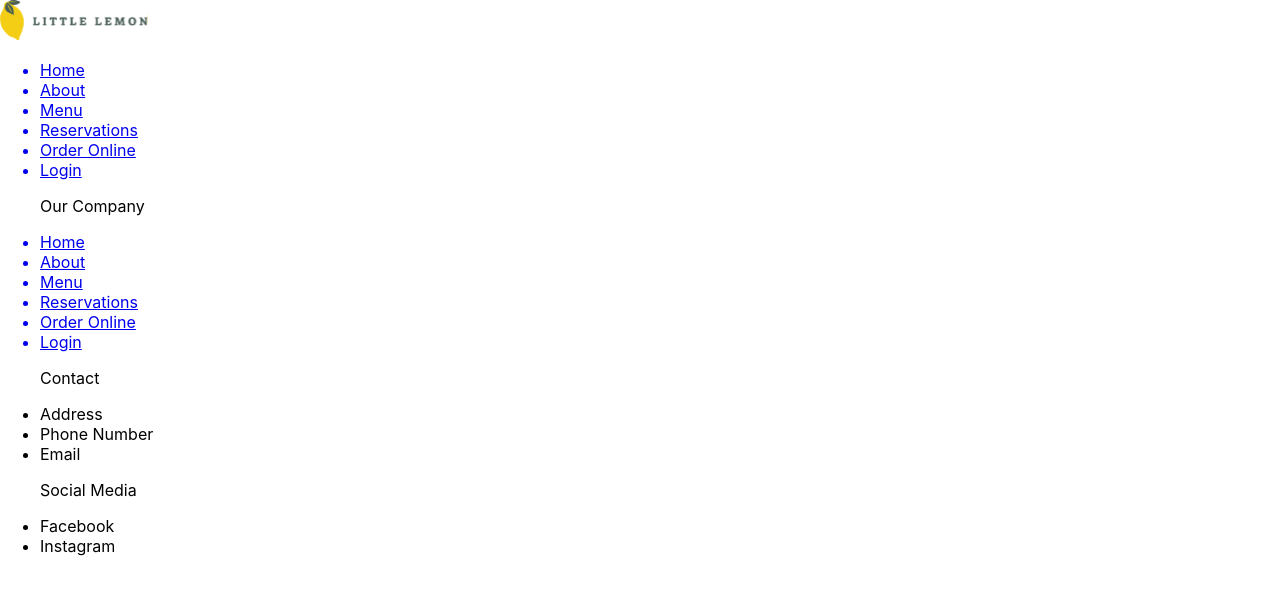
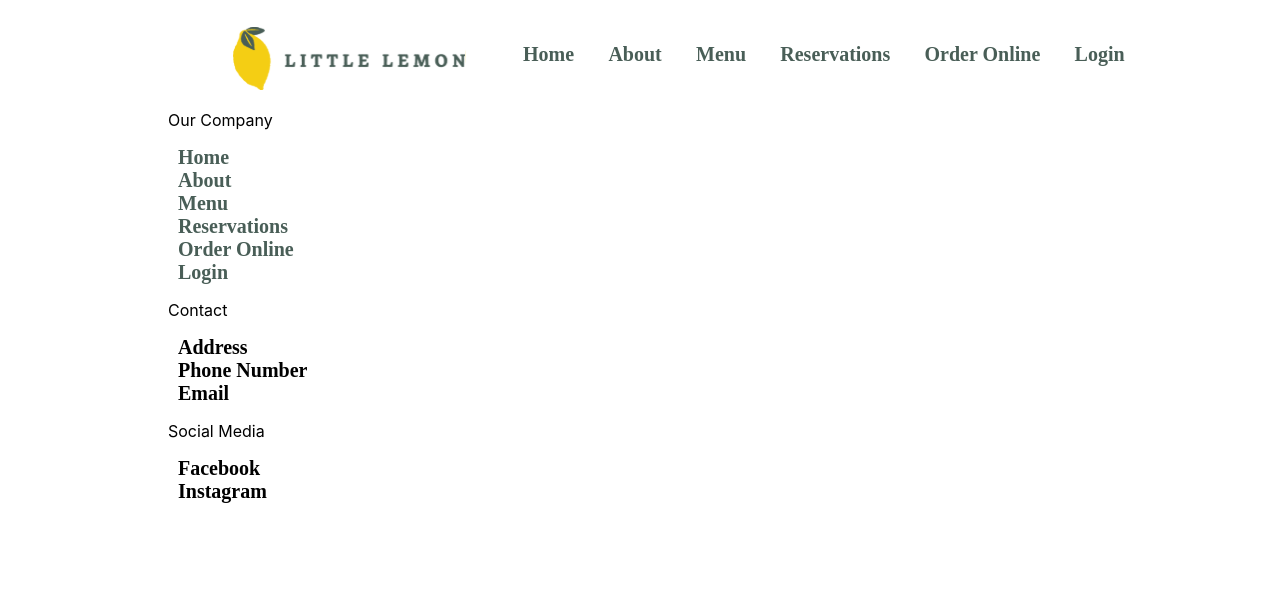
Before and after one commit to wfuertes22/Coursera_Final, a React (Create React App) app in the folder coursera-final/: page / in a window 1280 px wide. Shown: the top 594 px of the page. Built offline with nearby package versions, Linux system fonts and the light colour scheme.

Commit message:
Added styling to header and nav

```diff
--- a/coursera-final/src/App.css
+++ b/coursera-final/src/App.css
@@ -1,38 +1,64 @@
-.App {
-  text-align: center;
+body{
+  padding-left: 10%;
+  padding-right: 10%;
 }
 
-.App-logo {
-  height: 40vmin;
-  pointer-events: none;
+header{
+  width: 33%;
+  display:inline-flex;
+  justify-content: flex-end;
+}
+.headerLogo{
+  height: 63px;
 }
 
-@media (prefers-reduced-motion: no-preference) {
-  .App-logo {
-    animation: App-logo-spin infinite 20s linear;
+header, nav{
+  margin-top: 27px;
+}
+
+nav{
+  width:66%;
+  display: inline-flex;
+  vertical-align: top;
+}
+
+nav ul{
+  width: 100%;
+  display:inline-flex;
+  flex-direction: row;
+  justify-content: space-around;
+  flex-wrap: wrap;
+
+}
+
+li{
+  list-style-type: none;
+  font-family: "Karla";
+  padding-left: 10px;
+  padding-right: 10px;
+  font-size: 20px;
+  font-weight: 600;
+}
+
+a, a::after{
+  text-decoration: none;
+  color: #495E57;
+}
+
+main{
+  display: grid;
+  grid-template-columns: 100%;
+  grid-template-rows: repeat(4, 1fr)
+}
+
+@media screen and (max-width: 1117px){
+  .navListItem{
+    padding-top: 10px;
   }
 }
-
-.App-header {
-  background-color: #282c34;
-  min-height: 100vh;
-  display: flex;
-  flex-direction: column;
-  align-items: center;
-  justify-content: center;
-  font-size: calc(10px + 2vmin);
-  color: white;
-}
-
-.App-link {
-  color: #61dafb;
-}
-
-@keyframes App-logo-spin {
-  from {
-    transform: rotate(0deg);
-  }
-  to {
-    transform: rotate(360deg);
+@media screen and (max-width: 600px) {
+  .navListItem {
+    flex-direction: column;
+    align-items: center;
   }
 }
--- a/coursera-final/src/components/Header.js
+++ b/coursera-final/src/components/Header.js
@@ -1,9 +1,8 @@
 import Logo from "../images/Logo.svg";
-
 const Header = () =>{
     return(
         <header>
-            <img src={Logo} alt="Little Lemon Logo"></img>
+            <img src={Logo} alt="Little Lemon Logo" className="headerLogo"></img>
         </header>
     );
 }
--- a/coursera-final/src/components/Nav.js
+++ b/coursera-final/src/components/Nav.js
@@ -2,12 +2,12 @@ const Nav = () =>{
     return(
         <nav>
             <ul>
-                <a href="../"><li>Home</li></a>
-                <a href="../About"><li>About</li></a>
-                <a href="../Menu"><li>Menu</li></a>
-                <a href="../Reservations"><li>Reservations</li></a>
-                <a href="../Order_Online"><li>Order Online</li></a>
-                <a href="../Login"><li>Login</li></a>
+                <a href="../"><li className="navListItem">Home</li></a>
+                <a href="../About"><li className="navListItem">About</li></a>
+                <a href="../Menu"><li className="navListItem">Menu</li></a>
+                <a href="../Reservations"><li className="navListItem">Reservations</li></a>
+                <a href="../Order_Online"><li className="navListItem">Order Online</li></a>
+                <a href="../Login"><li className="navListItem">Login</li></a>
             </ul>
         </nav>
     );
```
Also changed, not shown: coursera-final/src/components/Main.js (line endings or trailing spaces).
